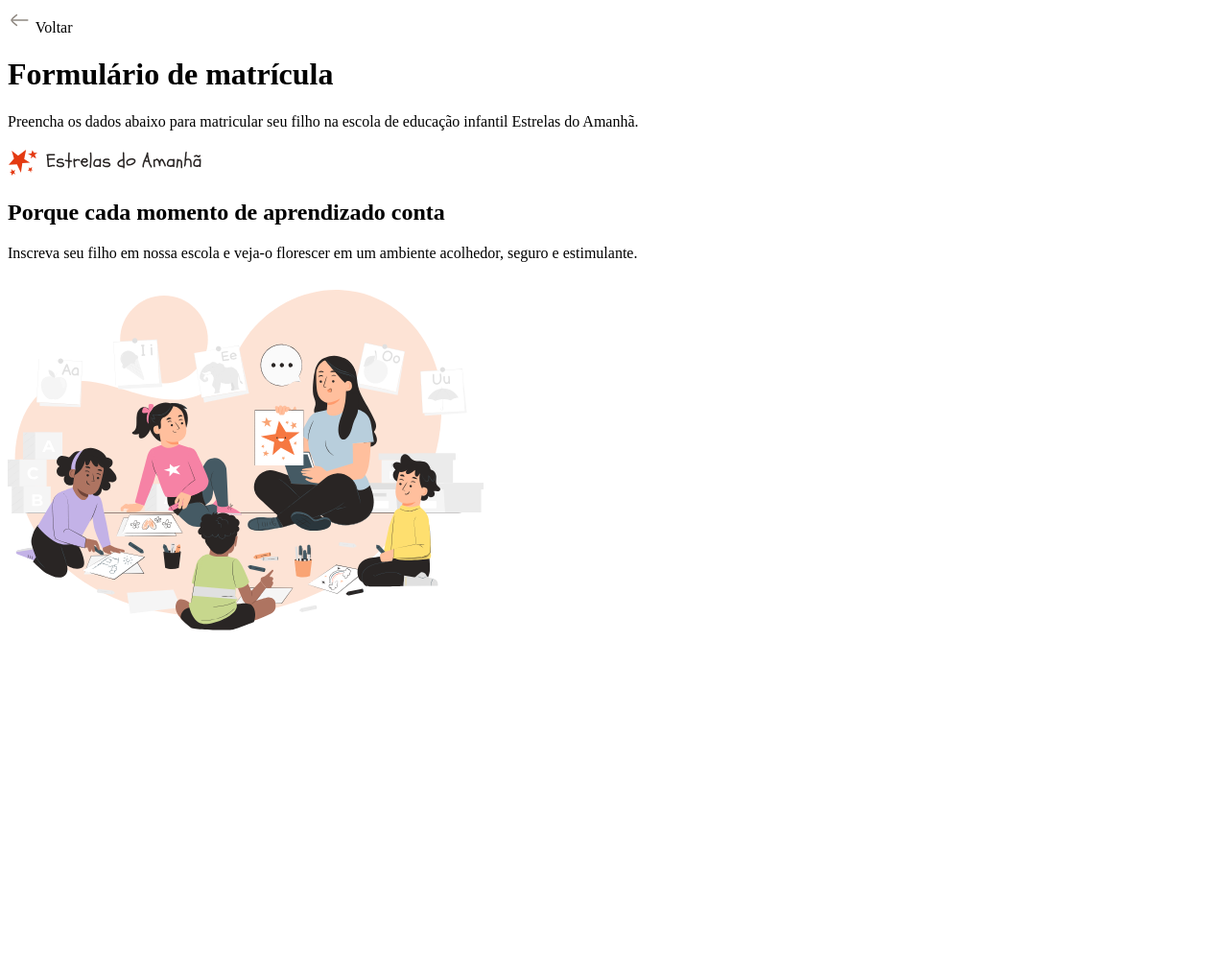
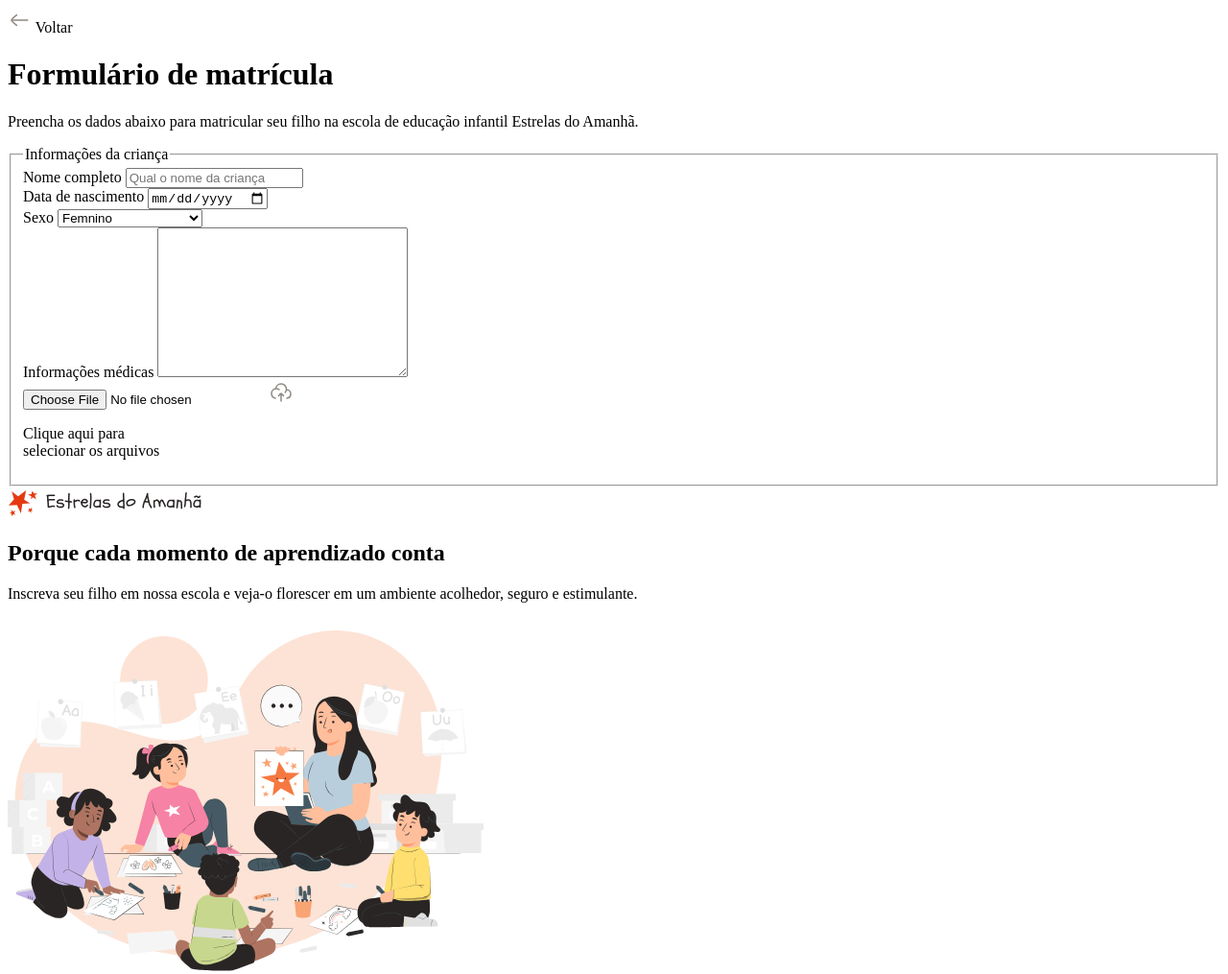
Before and after one commit to pedro-castanheira-vertti/Formulario-Matricula, a plain HTML site: page index.html in a window 1280 px wide. Shown: the whole page at 96% size. Before the commit the page ends 800 px from the top, so only its background shows below. Drawn offline with Linux system fonts and the light colour scheme.

Commit message:
Iniciando o formulário

```diff
--- a/index.html
+++ b/index.html
@@ -24,11 +24,49 @@
                 <p>Preencha os dados abaixo para matricular seu filho
                     na escola de educação infantil Estrelas do Amanhã.
                 </p>
+
+                <form action="" method="post" emctype="multipart/form-data">
+                    <fieldset class="child-info">
+                        <legend>Informações da criança</legend>
+
+                        <div class="input-wrapper">
+                            <label for="fullname">Nome completo</label>
+                            <input id="fullname" name="fullname" type="text" placeholder="Qual o nome da criança">
+                        </div>
+
+                        <div class="input-wrapper">
+                            <label for="birth">Data de nascimento</label>
+                            <input id="birth" name="birth" type="date" lang="pt-BR">
+                        </div>
+
+                        <div class="select-wrapper">
+                            <label for="gender">Sexo</label>
+                            <select name="gender" id="gender">
+                                <option value="female">Femnino</option>
+                                <option value="male">Masculino</option>
+                                <option value="na">Prefiro não responder</option>
+                            </select>
+                        </div>
+
+                        <div class="textarea-wrapper">
+                            <label for="medical-info">Informações médicas</label>
+                            <textarea name="medical-info" id="medical-info" cols="30" rows="10" placeholder="A criança possui alguma condição médica que
+                                 a escola deve estar ciente? (Se sim, especifique)">
+                            </textarea>
+                        </div>
+
+                        <div class="droparea-wrapper">
+                            <input type="file" id="birth-file" name="birth-file"></input>
+                            <img src="assets/icons/cloud-upload.svg" alt="">
+                            <p>Clique aqui para <br>selecionar os arquivos</p>
+                        </div>
+                    </fieldset>
+                </form>
             </div>
         </main>
 
         <aside>
-            <div class="aside-container">
+            <div class=" aside-container">
 
                 <head><img src="assets/logo.svg" alt="Logo estrelas do amanhã">
                     <h2>
```
